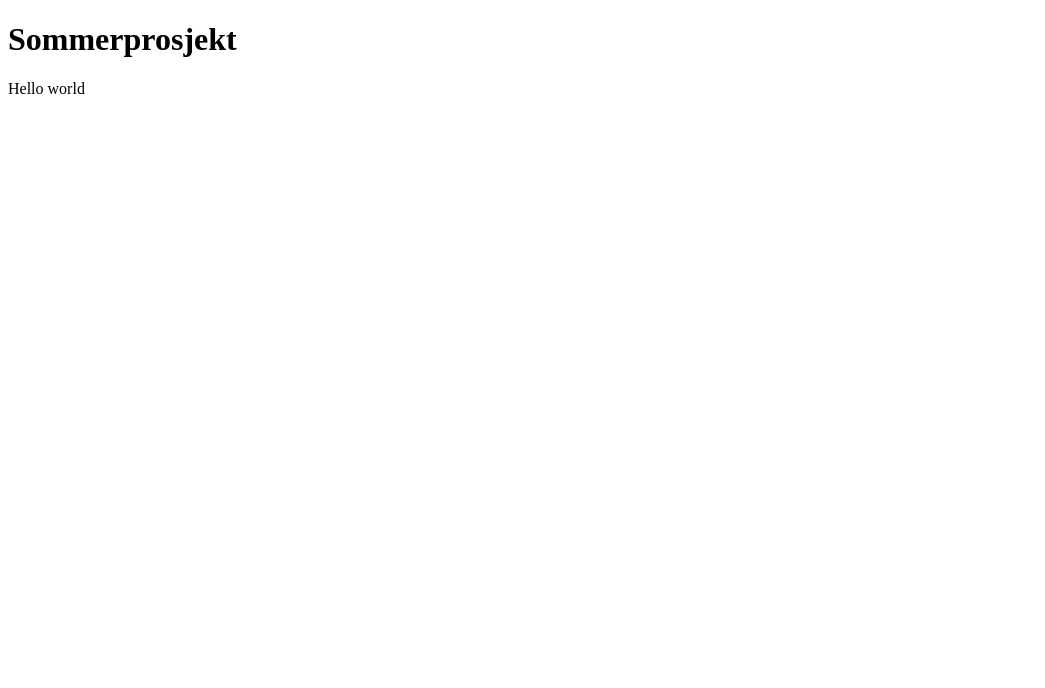
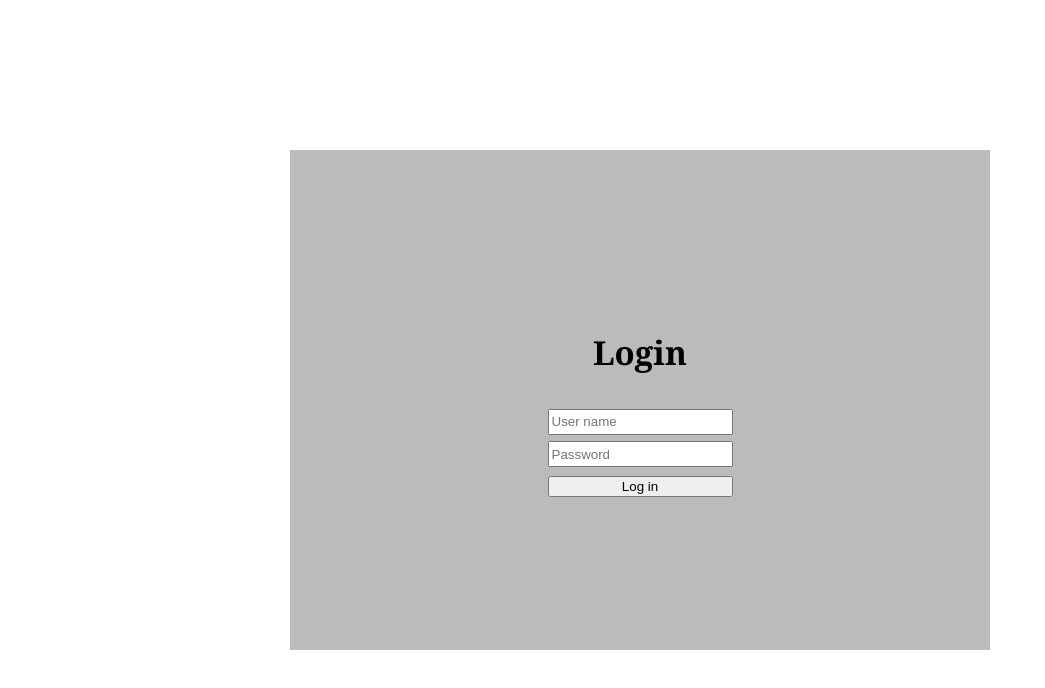
Before and after one commit to rojahno/Sommerprosjekt, a plain HTML site: page Webpage/index.html in a window 1280 px wide. Shown: the whole page, without its empty margins (0-1045 px from the left). Drawn offline with Linux system fonts and the light colour scheme.

Commit message:
Created a start for the login page
simple html and css. No javascript

```diff
--- a/Webpage/index.html
+++ b/Webpage/index.html
@@ -1,18 +1,41 @@
 <!DOCTYPE html>
 <html lang="en">
+
 <head>
     <meta charset="UTF-8">
     <meta name="viewport" content="width=device-width, initial-scale=1.0">
-    <title>Document</title>
+    <title>Sommerprosjekt</title>
     <link rel="stylesheet" href="style.css">
 </head>
+
 <body>
-    <header>
+    <div id="position-wrapper">
+        <section>
+            </h1>
+            <div id="main-content">
+                <div id="text-wrapper">
+                <div id="overhead">
+                    <h1 id="">Login</h1>
 
-        <h1>Sommerprosjekt</h1>
-    </header>
-    <p>
-        Hello world
-    </p>
+                </div>
+                <div id="login">
+
+                    <input type="text" placeholder="User name">
+                    <br>
+                    <input type="text" placeholder="Password">
+
+                </div>
+                <button>
+                    Log in
+                </button>
+            </div>
+
+            </div>
+
+        </section>
+    </div>
 </body>
+
+<script src="script.js"></script>
+
 </html>
--- a/Webpage/style.css
+++ b/Webpage/style.css
@@ -1,5 +1,75 @@
-.header{
-    width: 100vw;
+
+html{
+    min-height: 100%;
+    position: relative;
+}
+
+body{
+    font-family: Cambria, Cochin, Georgia, Times, 'Times New Roman', serif;
+    font-size: 22px;
+    height: 100%;
+    margin: 0;
+}
+p{
+    margin: 10px;
+}
+#position-wrapper {
+    position:absolute;
+    top:0;
+    bottom:0;
+    left:0;
+    right:0;
+    overflow:hidden;
+   /* z-index:-1; /* Remove this line if it's not going to be a background! */
+}
+section{
+    position: absolute;
+    width: 100%;
+    height: 100%;
+    display: flex;
+    justify-content: center;
+    align-items: center;
+    background-color: #ffffff;
+}
+
+#main-content{
+    background-color: #bbbbbb;
+    display: flex;
+    justify-content: center;
+
+    align-items: center;
+    min-width: 700px;
+    min-height: 500px;
+
+}
+
+#overhead{
     display: flex;
     justify-content: center;
 }
+input{
+    height: 20px;
+
+}
+
+#login{
+    align-items: flex-start;
+}
+
+button{
+    width: 100%;
+
+}
+
+@media only screen and (max-width: 600px) {
+
+}
+/*
+@media only screen and (min-width: 1200px) {
+    #main-content{
+        /*background-color: #ffffff;
+        min-width: 1000;
+        min-height: 650;
+
+}
+**/
```
